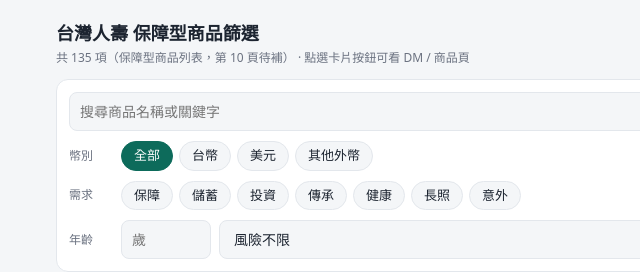
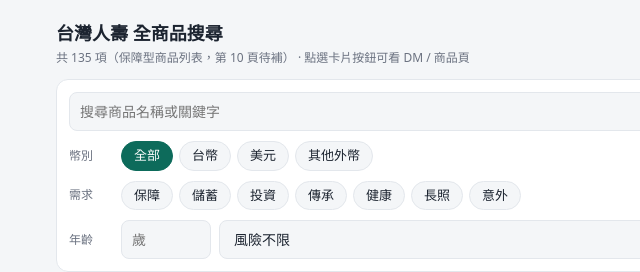
Before and after one commit to DennyTLYang666/insurance, a plain HTML site: page product/twlife_product.html in a window 1280 px wide. Shown: the top 272 px of the page, 0-640 px from the left. Drawn offline with Linux system fonts and the light colour scheme.

Commit message:
twlife_product

```diff
--- a/product/twlife_product.html
+++ b/product/twlife_product.html
@@ -3,7 +3,7 @@
 <head>
 <meta charset="UTF-8">
 <meta name="viewport" content="width=device-width, initial-scale=1">
-<title>台灣人壽保障型商品篩選</title>
+<title>台灣人壽全商品搜尋引擎</title>
 <style>
   :root{--bg:#f4f6f8;--card:#fff;--text:#1c2430;--muted:#6b7280;--line:#e3e7ec;--accent:#0d6b5b;--accent-soft:#e6f3f0;--warn:#b45309;--warn-soft:#fdf3e3;--usd:#1d4ed8;--usd-soft:#e8efff;--twd:#0d6b5b;--twd-soft:#e6f3f0;color-scheme:light}
   @media (prefers-color-scheme:dark){
@@ -56,7 +56,7 @@
 </head>
 <body>
 <div class="wrap">
-  <h1>台灣人壽 保障型商品篩選</h1>
+  <h1>台灣人壽 全商品搜尋</h1>
   <div class="sub" id="sub"></div>
 
   <div class="bar">
```
